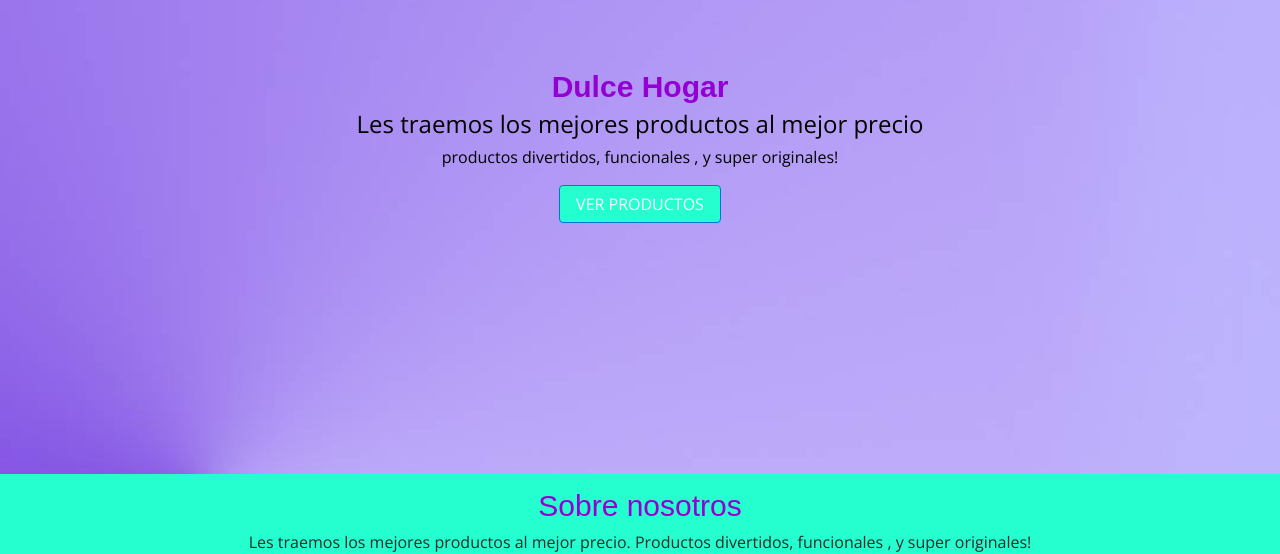
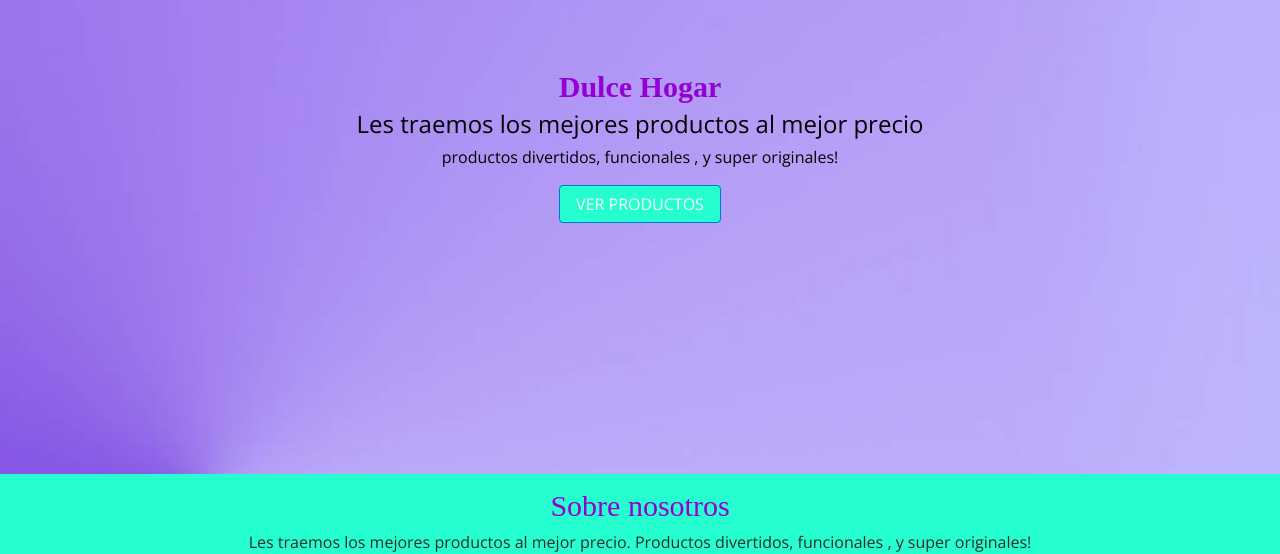
Before and after one commit to BrianPinaud/DHogar, a plain HTML site: page index.html in a window 1280 px wide. Shown: the part 246-800 px from the top of the page. Drawn offline with nearby package versions, Linux system fonts and the light colour scheme.

Commit message:
cambio de fuente con exito
ya pude jejeje. tenia que sacarle el sans serif y poner DHfuente . operacion un exito

```diff
--- a/css/style.css
+++ b/css/style.css
@@ -69,7 +69,7 @@ h1{
 	font-weight: 700;
 	font-size: 50px;
 	color: darkviolet;
-font-family: 'LeJourSerif', sans-serif;
+font-family: 'DHfuente';
 }
 
 .orange{
```
